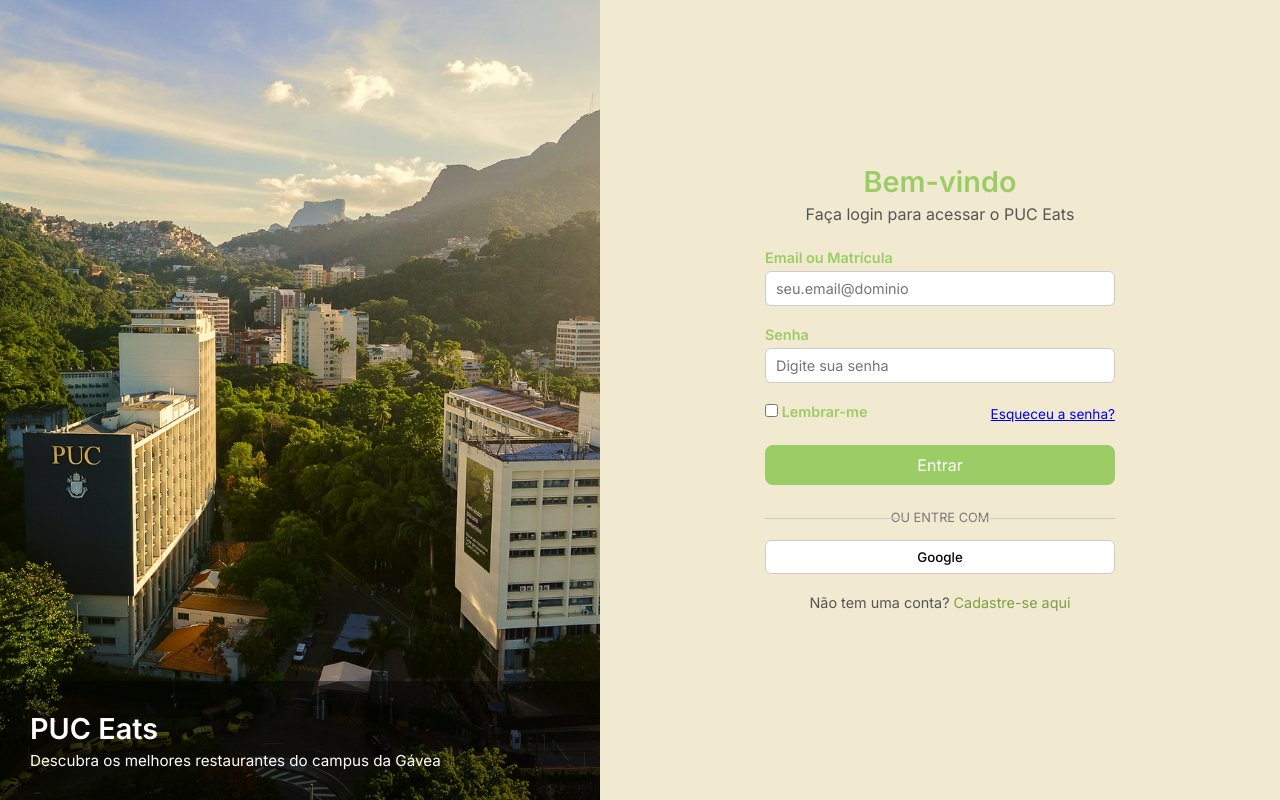
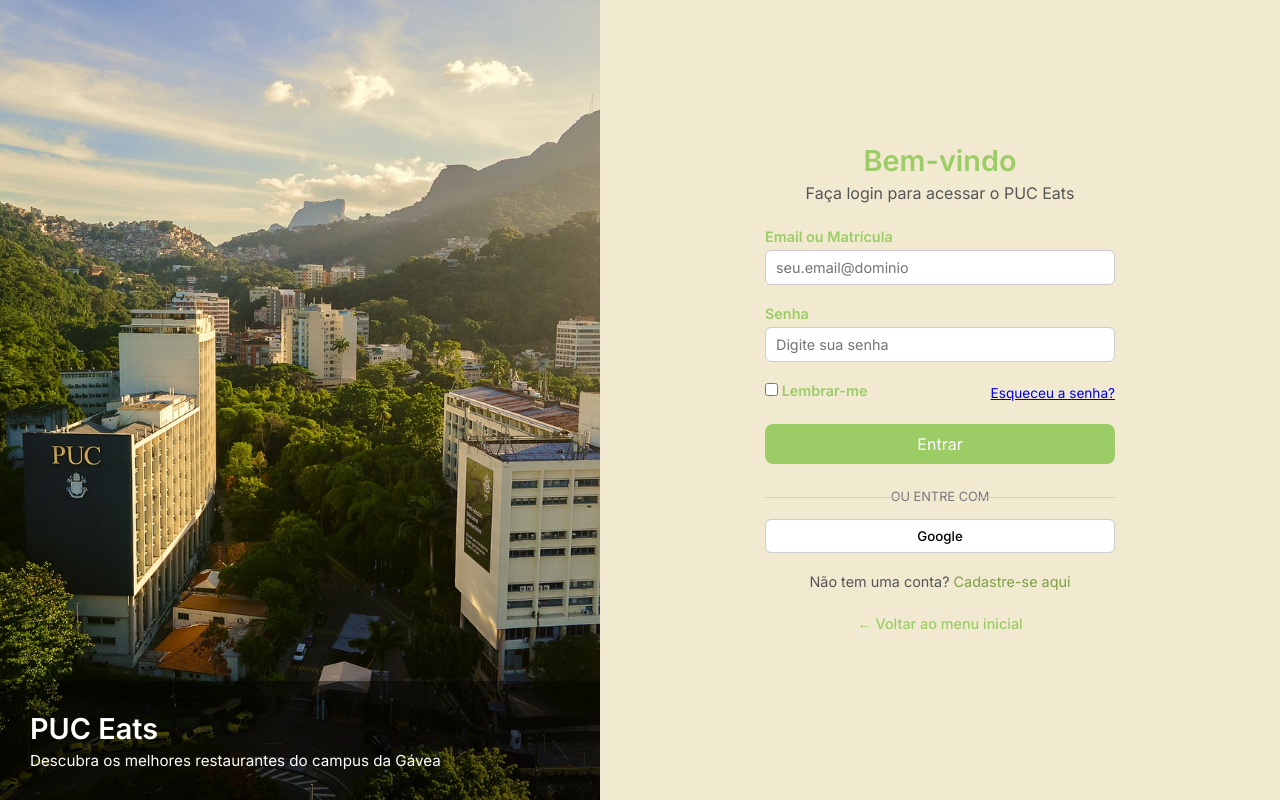
Before and after one commit to BergqvistRio/PUC-Eats, a Django app: page /puceats/login/ in a window 1280 px wide. Run offline with Django 5.2, Linux system fonts and the light colour scheme.

Commit message:
Adição de um botão para retornar à tela inicial..

```diff
--- a/puceats/static/css/login.css
+++ b/puceats/static/css/login.css
@@ -172,6 +172,21 @@
   text-decoration: underline;
 }
 
+.home-link {
+  margin-top: 15px;
+  font-size: 0.9rem;
+}
+
+.home-link a {
+  color: #9CCC65;
+  text-decoration: none;
+  font-weight: 500;
+}
+
+.home-link a:hover {
+  text-decoration: underline;
+}
+
 @media (max-width: 900px) {
   .container {
     flex-direction: column;
--- a/puceats/templates/login.html
+++ b/puceats/templates/login.html
@@ -50,6 +50,10 @@
           <p class="register">
             Não tem uma conta? <a href="{% url 'puceats:cadastro' %}">Cadastre-se aqui</a>
           </p>
+
+          <p class="home-link">
+            <a href="{% url 'puceats:index' %}">← Voltar ao menu inicial</a>
+          </p>
         </form>
       </div>
     </div>
```
